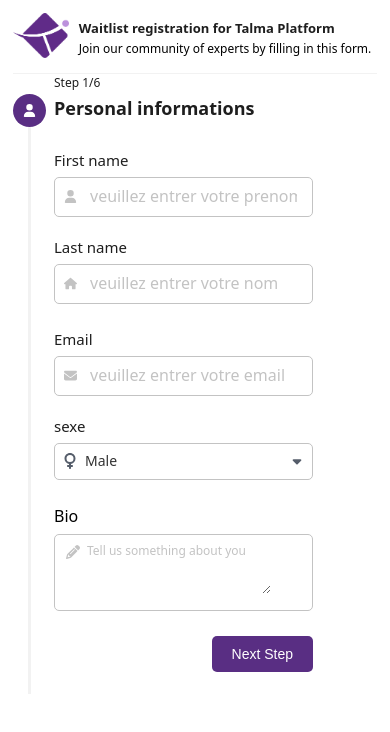
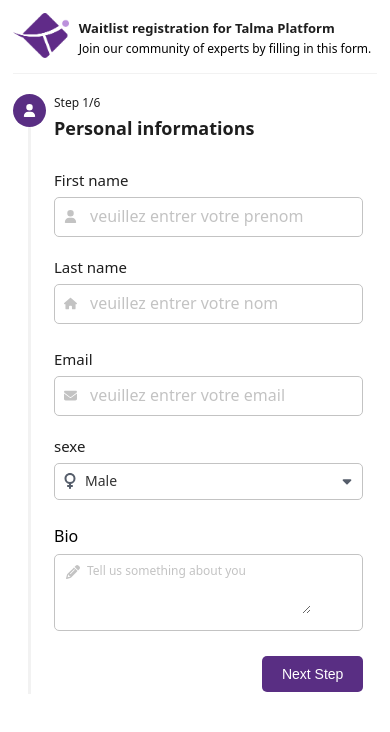
Before and after one commit to yann-fk-21/talma-form, a React (Create React App) app: page / in a window 390 px wide. Shown: the top 732 px of the page. Built offline with nearby package versions, Linux system fonts and the light colour scheme.

Commit message:
re-styling form

```diff
--- a/src/components/componentNotRetulables/mainRight/mainRight1.css
+++ b/src/components/componentNotRetulables/mainRight/mainRight1.css
@@ -172,8 +172,8 @@
 /* Responsive smartphone */
 @media (max-width: 480px) {
   .main_right {
-    /* width: 100%; */
-    /* padding-top: 20px !important; */
+    width: 85%;
+    padding: 20px 0px;
     display: flex;
     flex-direction: column;
     gap: 30px;
@@ -188,7 +188,7 @@
     display: flex;
     flex-direction: column;
     gap: 25px;
-    /*width: 100%;*/
+    width: 100%;
   }
   .form_information_signup {
     display: flex;
--- a/src/components/componentNotRetulables/mainRight/mainRight2.css
+++ b/src/components/componentNotRetulables/mainRight/mainRight2.css
@@ -121,6 +121,7 @@
     flex-direction: column;
     gap: 3px;
     color: #1e1e1e;
+    text-align: start;
   }
   .condition_1 {
     font-size: 12px !important;
@@ -128,6 +129,5 @@
   }
   .condition_2 {
     font-size: 11px !important;
-    text-align: left;
   }
 }
--- a/src/components/repeatableComponents/molecules/header/headerMainRight.css
+++ b/src/components/repeatableComponents/molecules/header/headerMainRight.css
@@ -1,12 +1,12 @@
-.step_information_personal{
-    display: flex;
-    flex-direction: column !important;
-    gap: 5px;
+.step_information_personal {
+  display: flex;
+  flex-direction: column !important;
+  gap: 5px;
 }
-.step{
-font-size: 12px !important;
-color:#1E1E1E ;
+.step {
+  font-size: 12px !important;
+  color: #1e1e1e;
 }
-.step_information_personal :nth-child(2){
-    color: #1E1E1E;
+.step_information_personal :nth-child(2) {
+  color: #1e1e1e;
 }
```
